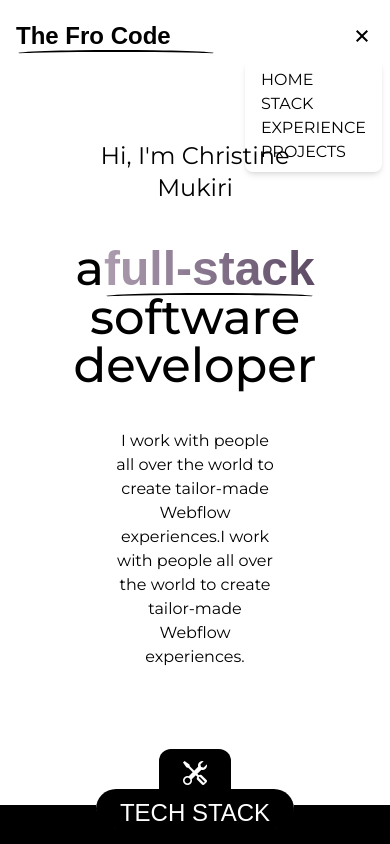
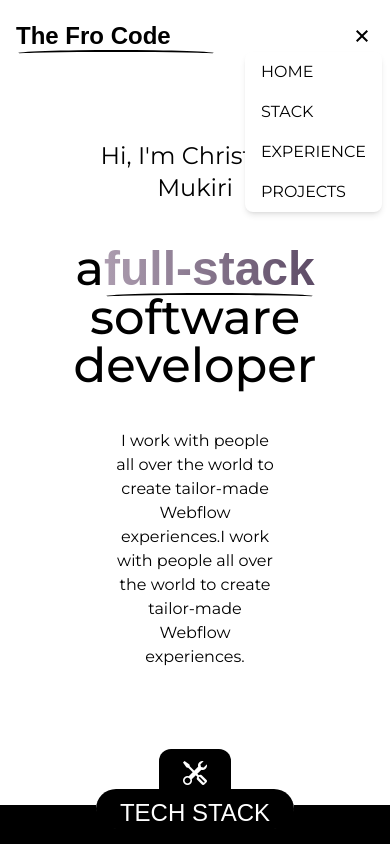
Before and after one commit to thefrocode/thefrocode.github.io, a Next.js app: page / in a window 390 px wide. Both pictures are taken after a click on the button 362 px from the left and 36 px from the top of the page. Shown: the top 844 px of the page. Built offline with nearby package versions, Linux system fonts and the light colour scheme; a web font is replaced by a local one.

Commit message:
Responsive navbae

```diff
--- a/src/app/(root)/components/header.tsx
+++ b/src/app/(root)/components/header.tsx
@@ -45,8 +45,8 @@ export default function Header() {
   };
 
   return (
-    <header>
-      <div className="w-full pt-5 pb-2 sticky top-0 z-50 bg-white flex justify-between md:gap-16 px-4 md:px-32 items-center">
+    <header className="w-full pt-5 pb-2 sticky top-0 z-50 bg-white">
+      <div className="flex justify-between md:gap-16 px-4 md:px-32 items-center">
         <span
           className={`${deliusUnicase.className} font-bold text-2xl underlined w-[200px] text-nowrap`}
         >
@@ -83,7 +83,7 @@ export default function Header() {
       </div>
       {isMenuOpen && (
         <ul
-          className={`absolute right-0 md:hidden px-4 rounded-lg shadow-md py-2 mr-2 gap-6 ${montserrat.className} text-md normal-case`}
+          className={`absolute z--1 flex flex-col bg-white right-0 md:hidden px-4 rounded-lg shadow-md py-2 mr-2 gap-4  ${montserrat.className} text-md `}
         >
           <Links />
         </ul>
--- a/src/app/globals.css
+++ b/src/app/globals.css
@@ -71,6 +71,10 @@ Header Section
     background-color: #fff;
     z-index: 10;
   }
+}
+
+z--1{
+  z-index: -1;
 }
 /**
 Tech Stack Section
```
